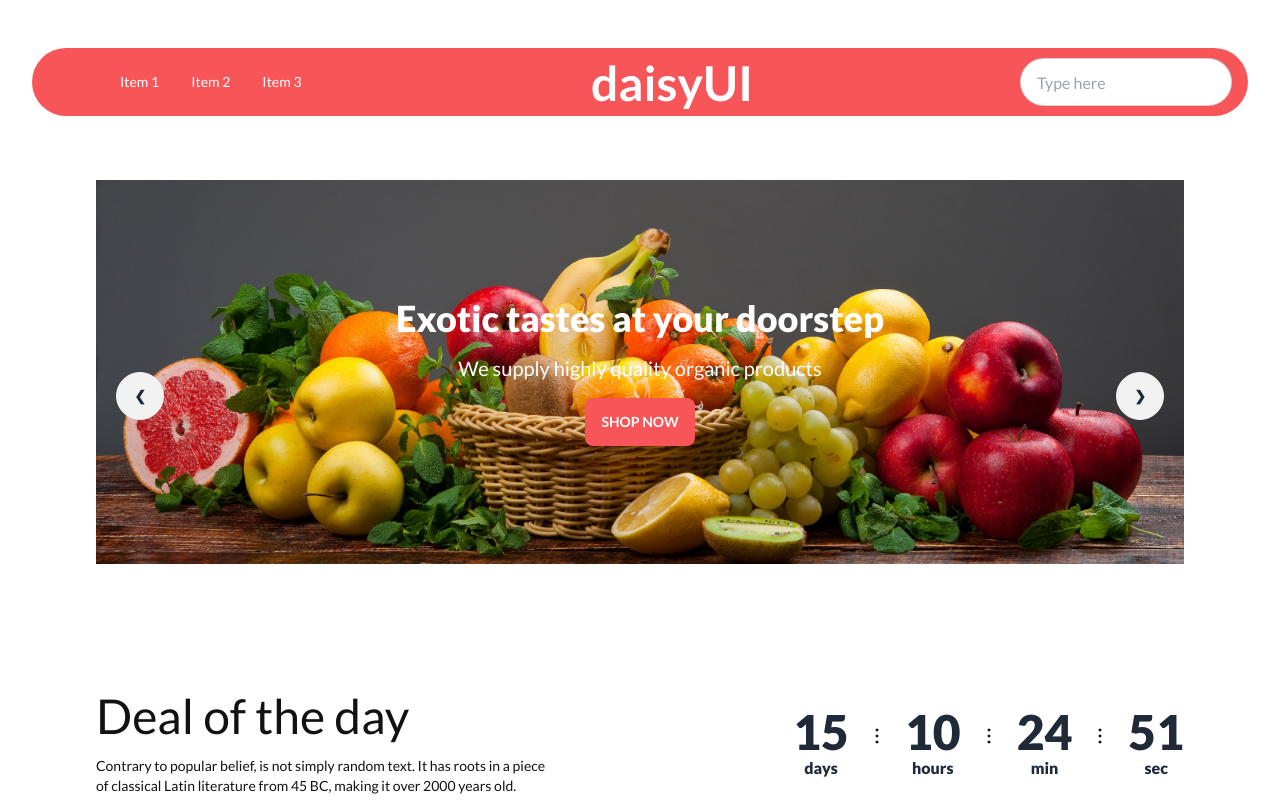
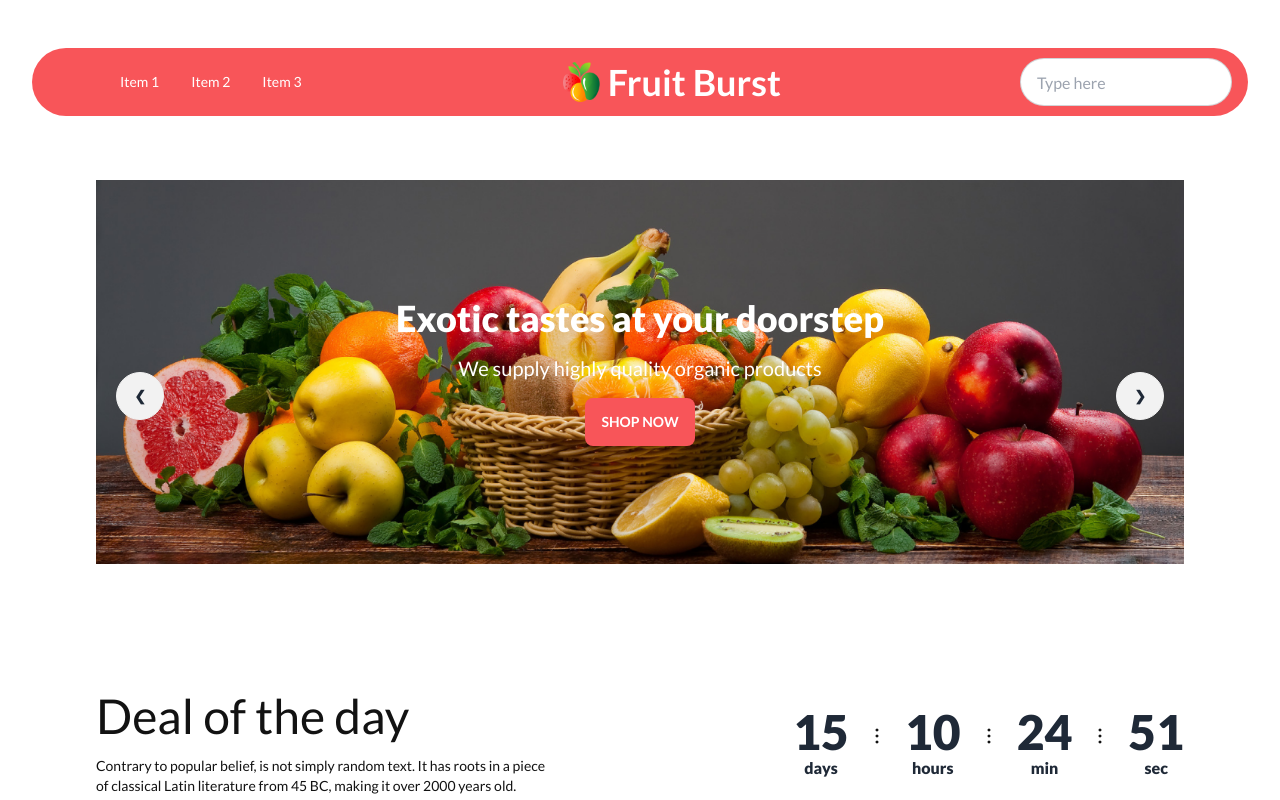
Before and after one commit to J-Islam-Trine/programming-hero-assignment-03, a plain HTML site: page index.html in a window 1280 px wide. Shown: the top 800 px of the page. Drawn offline with nearby package versions, Linux system fonts and the light colour scheme.

Commit message:
Fixed logo section.

```diff
--- a/index.html
+++ b/index.html
@@ -48,10 +48,16 @@
         <nav class="lg:bg-F8-light-red px-16 py-2 pr-4 rounded-full lg:text-white">
             <div class="flex lg:flex-row-reverse items-center">
                 <div class="flex-1 lg:flex lg:justify-end lg:flex-1">
-                    <a class="btn btn-ghost normal-case text-3xl lg:hidden">daisyUI</a>
+                  <div class="flex items-center md:gap-1 lg:hidden">
+                    <img class="h-10 w-auto" src="./resources/images/logo.png" alt="logo">
+                    <h3 class="text-2xl md:text-4xl lg:text-4xl font-bold">Fruit Burst</h3>
+                  </div>
                     <input type="text" placeholder="Type here" class="input rounded-full hidden md:hidden lg:inline input-bordered max-w-xs" />
                 </div>
-                <a class="btn btn-ghost hidden normal-case text-3xl lg:inline flex-1 lg:text-5xl">daisyUI</a>
+                <div class="items-center hidden lg:flex gap-2">
+                  <img class="h-10 w-auto" src="./resources/images/logo.png" alt="logo">
+                  <h3 class="text-2xl md:text-4xl lg:text-4xl font-bold">Fruit Burst</h3>
+                </div>
                 <ul class="menu menu-horizontal flex-1  hidden  lg:flex justify-start">
                     <li><a>Item 1</a></li>
                     <li><a>Item 2</a></li>
```
